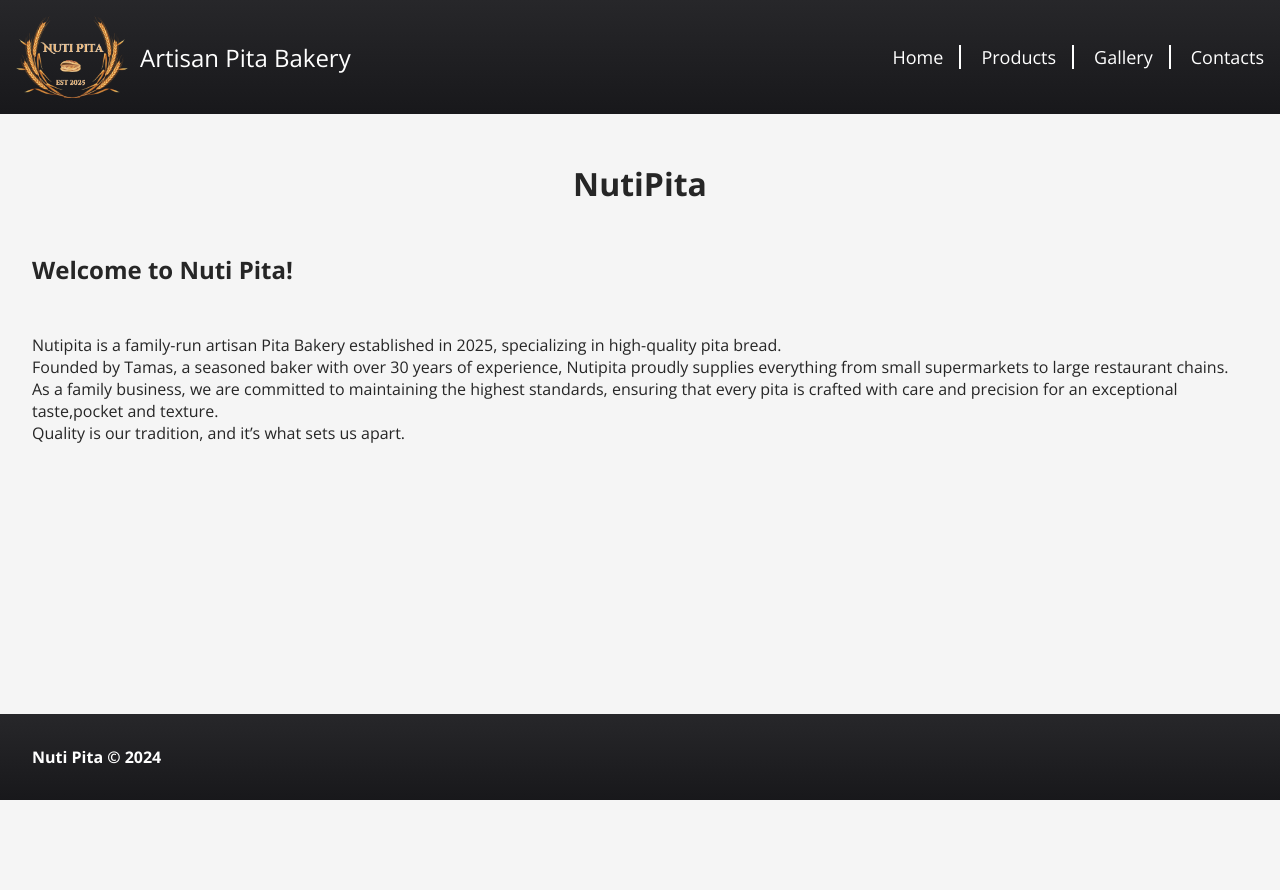
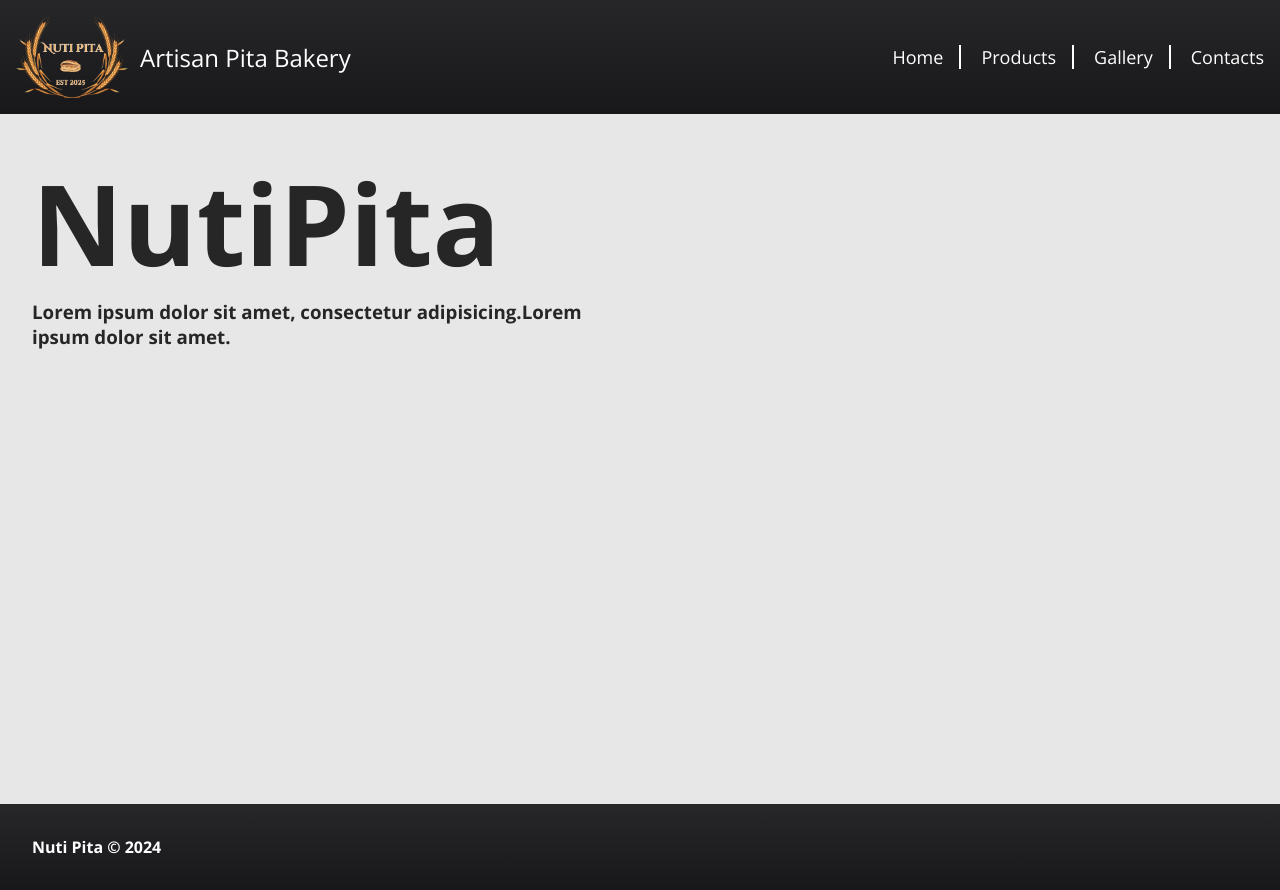
Before and after one commit to InterMaus1154/nutipita, a React (Vite) app: page / in a window 1280 px wide. Before the commit the page ends 800 px from the top, so only its background shows below. Built offline with nearby package versions, Linux system fonts and the light colour scheme.

Commit message:
scroll button added

```diff
--- a/src/App.css
+++ b/src/App.css
@@ -10,6 +10,10 @@
     html{
         font-size: 14px;
     }
+}
+
+html, body{
+    scroll-behavior: smooth;
 }
 
 :root{
@@ -83,3 +87,17 @@ main{
     text-align: center;
     font-size: 2rem;
 }
+
+.scroll-top-button{
+    position: fixed;
+    z-index: 999;
+    bottom: 2rem;
+    right: 2rem;
+    font-size: 2rem;
+    background-color: #27272a;
+    border: 2px solid #52525b;
+    color: #fff;
+    width: 3rem;
+    height: 3rem;
+    cursor: pointer;
+}
--- a/src/App.tsx
+++ b/src/App.tsx
@@ -1,26 +1,50 @@
-import {FC} from 'react';
+import {FC, useContext, useEffect} from 'react';
 import "./App.css";
 import Header from "./components/header/Header.tsx";
 import Footer from "./components/footer/Footer.tsx";
 import {Routes, Route} from "react-router-dom";
-import Home from "./pages/Home.tsx";
+import Home from "./pages/home/Home.tsx";
 import NotFound from "./pages/NotFound.tsx";
 import Contact from "./pages/contact/Contact.tsx";
-/*import font awesome*/
-import "./assets/fa/all.css";
+import {HeaderContext} from "./context/HeaderContext.tsx";
+import {faArrowUp} from "@fortawesome/free-solid-svg-icons/faArrowUp";
+import {FontAwesomeIcon} from "@fortawesome/react-fontawesome";
+
+const ScrollToButton: FC = () => {
+
+    const scrollToTop = () => {
+        window.scrollTo({
+            top: 0,
+            behavior: "smooth"
+        });
+    };
+
+    return (
+        <button aria-label={"Go back to top"} onClick={scrollToTop} className={"scroll-top-button"}>
+            <FontAwesomeIcon icon={faArrowUp} />
+        </button>
+    );
+}
+
 
 const App: FC = () => {
+
+    const {pageTitleVisible} = useContext(HeaderContext);
+
     return (
         <div className={"app-component"}>
             <Header/>
             <main>
                 <Routes>
-                    <Route path={"*"} element={<NotFound />}/>
-                    <Route index path={"/"} element={<Home />} />
-                    <Route path={"/contact"} element={<Contact />} />
+                    <Route path={"*"} element={<NotFound/>}/>
+                    <Route index path={"/"} element={<Home/>}/>
+                    <Route path={"/contact"} element={<Contact/>}/>
                 </Routes>
             </main>
             <Footer/>
+            {
+                pageTitleVisible && <ScrollToButton/>
+            }
         </div>
     );
 };
--- a/src/components/PageTitle.tsx
+++ b/src/components/PageTitle.tsx
@@ -34,7 +34,7 @@ const PageTitle: FC<Props> = ({children}) => {
     }, [headerHeight, setPageTitleVisible]);
 
     return (
-        <h2 ref={ref} className={"section-title"}>
+        <h2 ref={ref} className={"section-title observer-title"}>
             {children}
         </h2>
     );
--- a/src/pages/Home.tsx
+++ /dev/null
@@ -1,37 +0,0 @@
-import {FC, useContext, useEffect} from 'react';
-import PageTitle from "../components/PageTitle.tsx";
-import {HeaderContext} from "../context/HeaderContext.tsx";
-
-const Home: FC = () => {
-
-    const {setPageTitle} = useContext(HeaderContext);
-
-    useEffect(() => {
-        setPageTitle("Home");
-    }, [setPageTitle]);
-
-    return (
-        <section className={"page"}>
-            <PageTitle>NutiPita</PageTitle>
-            <h2>Welcome to Nuti Pita!</h2>
-            <div>
-                <p>Nutipita is a family-run artisan Pita Bakery established in 2025, specializing in high-quality pita
-                    bread.
-                </p>
-                <p>Founded by Tamas, a seasoned baker with over 30 years of experience, Nutipita proudly supplies
-                    everything
-                    from small supermarkets to large restaurant chains.
-                </p>
-                <p>As a family business, we are committed to maintaining the highest standards, ensuring that every pita
-                    is
-                    crafted with care and precision for an exceptional taste,pocket and texture.
-                </p>
-                <p>Quality is our tradition,
-                    and it’s what sets us apart.
-                </p>
-            </div>
-        </section>
-    );
-};
-
-export default Home;
--- /dev/null
+++ b/src/pages/home/Home.tsx
@@ -0,0 +1,39 @@
+import {FC, useContext, useEffect} from 'react';
+import PageTitle from "../../components/PageTitle.tsx";
+import {HeaderContext} from "../../context/HeaderContext.tsx";
+import "./home.css";
+const Home: FC = () => {
+
+    const {setPageTitle} = useContext(HeaderContext);
+
+    useEffect(() => {
+        setPageTitle("Home");
+    }, [setPageTitle]);
+
+    return (
+        <section className={"page home-page"}>
+            <article className={"home-hero full-width"}>
+                <div className={"_wrapper"}>
+                    <div className="hero-block hero-left">
+                        <div className={"title-block"}>
+                            <PageTitle>NutiPita</PageTitle>
+                            <h3 className={"subtitle"}>
+                                <span>
+                                    Lorem ipsum dolor sit amet, consectetur adipisicing.
+                                </span>
+                                <span>
+                                    Lorem ipsum dolor sit amet.
+                                </span>
+                            </h3>
+                        </div>
+                    </div>
+                    <div className="hero-block hero-right">
+
+                    </div>
+                </div>
+            </article>
+        </section>
+    );
+};
+
+export default Home;
--- /dev/null
+++ b/src/pages/home/home.css
@@ -0,0 +1,44 @@
+
+main:has(.home-hero){
+    margin: 0;
+    padding: 0;
+}
+
+main:has(.home-hero) .page{
+    margin: 0;
+}
+
+article.home-hero{
+    background-color: #e7e7e7;
+    padding: 2rem;
+    min-height: calc(100vh - 110px);
+}
+
+article.home-hero ._wrapper{
+    display: grid;
+    grid-template-columns: 1fr 1fr;
+    gap: 1rem;
+    margin: 0;
+    min-height: calc(100vh - 200px);
+}
+
+article.home-hero .hero-block{
+    display: flex;
+    flex-direction: column;
+}
+
+article.home-hero .hero-block .section-title{
+    font-size: 7rem;
+    text-align: left;
+}
+
+.title-block{
+    display: flex;
+    flex-direction: column;
+}
+
+@media(max-width: 768px){
+    article.home-hero ._wrapper{
+        grid-template-columns: repeat(auto-fill, minmax(min(100%, 300px), 1fr));
+    }
+}
```
Also changed, not shown: public/images/pita_banner.webp (added).
